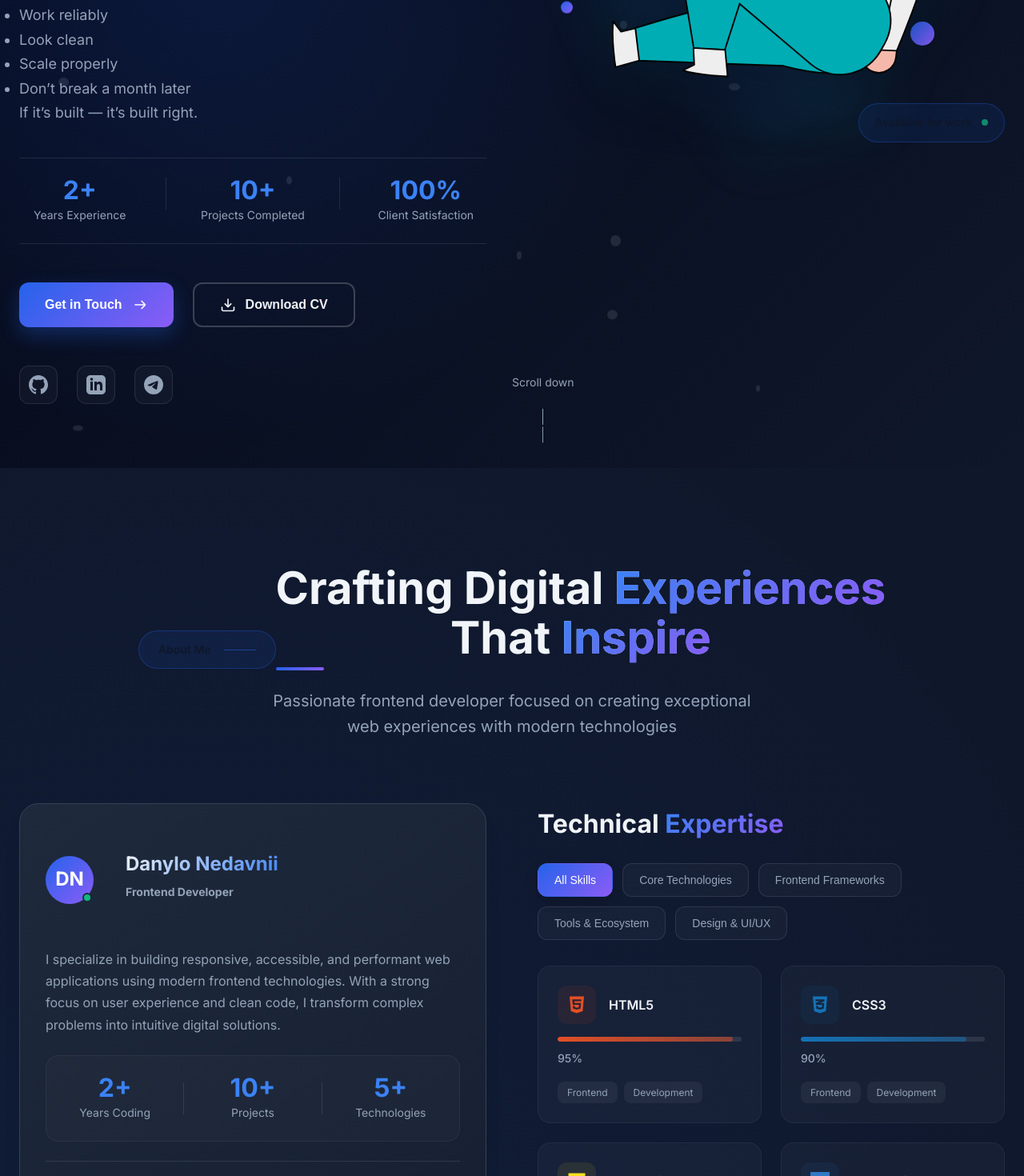
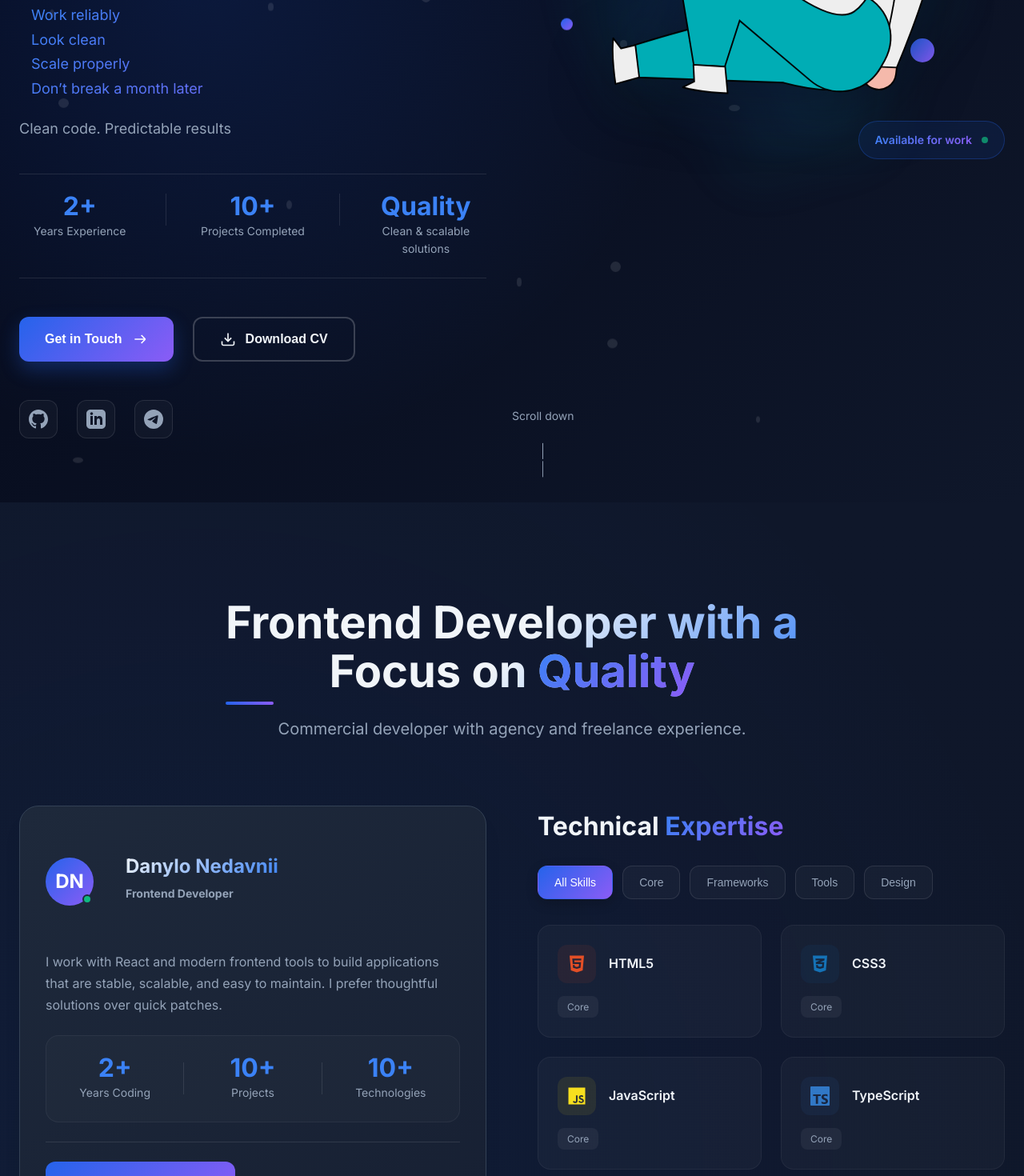
Before and after one commit to Nedavniy/NedavniyCode, a React (Vite) app: page / in a window 1280 px wide. Shown: the part 700-2170 px from the top of the page at 80% size. Built offline with nearby package versions, Linux system fonts and the light colour scheme.

Commit message:
Fixed bugs, improved visuals, updated logic

```diff
--- a/src/components/About.css
+++ b/src/components/About.css
@@ -366,30 +366,6 @@
     color: var(--text-primary);
 }
 
-.skill__level {
-    margin-bottom: 1rem;
-}
-
-.level__bar {
-    height: 6px;
-    background: rgba(255, 255, 255, 0.1);
-    border-radius: 3px;
-    overflow: hidden;
-    margin-bottom: 0.5rem;
-}
-
-.level__fill {
-    height: 100%;
-    border-radius: 3px;
-    transition: width 1.5s cubic-bezier(0.4, 0, 0.2, 1);
-}
-
-.level__percentage {
-    font-size: 0.875rem;
-    color: var(--text-secondary);
-    font-weight: 500;
-}
-
 .skill__tags {
     display: flex;
     gap: 0.5rem;
@@ -403,32 +379,6 @@
     color: var(--text-secondary);
 }
 
-.skills__legend {
-    display: flex;
-    justify-content: center;
-    gap: 2rem;
-    padding: 1.5rem;
-    background: rgba(255, 255, 255, 0.02);
-    border-radius: 1rem;
-    border: 1px solid rgba(255, 255, 255, 0.05);
-}
-
-.legend__item {
-    display: flex;
-    align-items: center;
-    gap: 0.5rem;
-}
-
-.legend__dot {
-    width: 10px;
-    height: 10px;
-    border-radius: 50%;
-}
-
-.legend__item span {
-    font-size: 0.875rem;
-    color: var(--text-secondary);
-}
 
 /* Image */
 .about__image {
@@ -547,7 +497,7 @@
     animation-delay: 2s;
 }
 
-/* Адаптивность */
+/* Mobile Version */
 @media (max-width: 1024px) {
     .about__content {
         grid-template-columns: 1fr;
--- a/src/components/About.jsx
+++ b/src/components/About.jsx
@@ -3,7 +3,7 @@ import './About.css'
 import InfoImg from '../assets/info__img.svg'
 import InfoImgBg from '../assets/info__img--bg.svg'
 
-// Иконки для навыков
+// Icons
 import {
   FaHtml5, FaCss3Alt, FaJs, FaReact,
   FaGitAlt, FaGithub, FaFigma,
@@ -19,39 +19,39 @@ function About() {
 
   const skillsData = {
     core: [
-      { name: 'HTML5', icon: <FaHtml5 />, level: 95, color: '#E34F26' },
-      { name: 'CSS3', icon: <FaCss3Alt />, level: 90, color: '#1572B6' },
-      { name: 'JavaScript', icon: <FaJs />, level: 88, color: '#F7DF1E' },
-      { name: 'TypeScript', icon: <SiTypescript />, level: 80, color: '#3178C6' },
-      { name: 'Sass/SCSS', icon: <FaSass />, level: 85, color: '#CC6699' }
+      { name: 'HTML5', type: ["Core"], icon: <FaHtml5 />,  color: '#E34F26' },
+      { name: 'CSS3', type: ["Core"], icon: <FaCss3Alt />,  color: '#1572B6' },
+      { name: 'JavaScript', type: ["Core"], icon: <FaJs />,  color: '#F7DF1E' },
+      { name: 'TypeScript', type: ["Core"], icon: <SiTypescript />, level: 80, color: '#3178C6' },
+      { name: 'Sass/SCSS', type: ["Core"], icon: <FaSass />,  color: '#CC6699' }
     ],
     frontend: [
-      { name: 'React.js', icon: <FaReact />, level: 92, color: '#61DAFB' },
-      { name: 'Vite', icon: <SiVite />, level: 85, color: '#646CFF' },
-      { name: 'Tailwind CSS', icon: <SiTailwindcss />, level: 88, color: '#06B6D4' },
-      { name: 'Next.js', icon: <SiVercel />, level: 75, color: '#000000' }
+      { name: 'React.js', type: ["Frameworks"], icon: <FaReact />,  color: '#61DAFB' },
+      { name: 'Vite', type: ["Frameworks"], icon: <SiVite />,  color: '#646CFF' },
+      { name: 'Tailwind CSS', type: ["Frameworks"], icon: <SiTailwindcss />, color: '#06B6D4' },
+      { name: 'Next.js', type: ["Frameworks"], icon: <SiVercel />, color: '#000000' }
     ],
     tools: [
-      { name: 'Git', icon: <FaGitAlt />, level: 90, color: '#F05032' },
-      { name: 'GitHub', icon: <FaGithub />, level: 88, color: '#181717' },
-      { name: 'VS Code', icon: <VscVscode />, level: 95, color: '#007ACC' },
-      { name: 'npm', icon: <FaNpm />, level: 85, color: '#CB3837' },
-      { name: 'ESLint', icon: <SiEslint />, level: 80, color: '#4B32C3' },
-      { name: 'Prettier', icon: <SiPrettier />, level: 85, color: '#F7B93E' }
+      { name: 'Git', type: ["Tools"], icon: <FaGitAlt />, color: '#F05032' },
+      { name: 'GitHub', type: ["Tools"], icon: <FaGithub />, color: '#181717' },
+      { name: 'VS Code', type: ["Tools"], icon: <VscVscode />, color: '#007ACC' },
+      { name: 'npm', type: ["Tools"], icon: <FaNpm />, color: '#CB3837' },
+      { name: 'ESLint', type: ["Tools"], icon: <SiEslint />, color: '#4B32C3' },
+      { name: 'Prettier', type: ["Tools"], icon: <SiPrettier />, color: '#F7B93E' }
     ],
     design: [
-      { name: 'Figma', icon: <FaFigma />, level: 85, color: '#F24E1E' },
-      { name: 'Photoshop', icon: <SiAdobephotoshop />, level: 70, color: '#31A8FF' },
-      { name: 'UI/UX Design', icon: '🎨', level: 75, color: '#8B5CF6' }
+      { name: 'Figma', type: ['Design'], icon: <FaFigma />, color: '#F24E1E' },
+      { name: 'Photoshop', type: ["Design"], icon: <SiAdobephotoshop />, color: '#31A8FF' },
+      { name: 'UI/UX Design', type: ["Design"], icon: '🎨', color: '#8B5CF6' }
     ]
   }
 
   const categories = [
     { id: 'all', label: 'All Skills' },
-    { id: 'core', label: 'Core Technologies' },
-    { id: 'frontend', label: 'Frontend Frameworks' },
-    { id: 'tools', label: 'Tools & Ecosystem' },
-    { id: 'design', label: 'Design & UI/UX' }
+    { id: 'core', label: 'Core' },
+    { id: 'frontend', label: 'Frameworks' },
+    { id: 'tools', label: 'Tools' },
+    { id: 'design', label: 'Design' }
   ]
 
   useEffect(() => {
@@ -86,19 +86,13 @@ function About() {
     <section className='about__section' id='about' ref={sectionRef}>
       <div className='about__container container'>
         <div className={`about__header ${isVisible ? 'visible' : ''}`}>
-          <div className='about__badge'>
-            <span className='badge__text'>About Me</span>
-            <div className='badge__line'></div>
-          </div>
 
           <h2 className='about__heading'>
-            Crafting Digital <span className='text-gradient'>Experiences</span>
-            <br />That <span className='text-gradient'>Inspire</span>
+            Frontend Developer with a <br /> Focus on <span className='text-gradient'>Quality</span>
           </h2>
 
           <p className='about__subheading'>
-            Passionate frontend developer focused on creating exceptional
-            web experiences with modern technologies
+            Commercial developer with agency and freelance experience.
           </p>
         </div>
 
@@ -121,10 +115,8 @@ function About() {
 
               <div className='card__body'>
                 <p className='about__description'>
-                  I specialize in building responsive, accessible, and
-                  performant web applications using modern frontend technologies.
-                  With a strong focus on user experience and clean code, I transform
-                  complex problems into intuitive digital solutions.
+                  I work with React and modern frontend tools to build applications that are stable, scalable, and easy to maintain.
+                  I prefer thoughtful solutions over quick patches.
                 </p>
 
                 <div className='about__stats'>
@@ -139,7 +131,7 @@ function About() {
                   </div>
                   <div className='stat__divider'></div>
                   <div className='stat'>
-                    <div className='stat__number'>5+</div>
+                    <div className='stat__number'>10+</div>
                     <div className='stat__label'>Technologies</div>
                   </div>
                 </div>
@@ -159,7 +151,7 @@ function About() {
               <div className='feature'>
                 <div className='feature__icon'>⚡</div>
                 <div className='feature__content'>
-                  <h4>Fast & Performant</h4>
+                  <h4>Performance-Focused</h4>
                   <p>Optimized code for maximum performance and speed</p>
                 </div>
               </div>
@@ -183,8 +175,8 @@ function About() {
               <div className='feature'>
                 <div className='feature__icon'>🎨</div>
                 <div className='feature__content'>
-                  <h4>Modern UI/UX</h4>
-                  <p>Intuitive interfaces with attention to detail</p>
+                  <h4>UI with Clear Logic</h4>
+                  <p>Clear structure and consistent interaction patterns</p>
                 </div>
               </div>
             </div>
@@ -219,48 +211,25 @@ function About() {
                   <div className='skill__header'>
                     <div
                       className='skill__icon'
-                      style={{ color: skill.color, backgroundColor: `${skill.color}15` }}
+                      style={{
+                        color: skill.color,
+                        backgroundColor: `${skill.color}15`
+                      }}
                     >
                       {skill.icon}
                     </div>
+
                     <span className='skill__name'>{skill.name}</span>
                   </div>
 
-                  <div className='skill__level'>
-                    <div className='level__bar'>
-                      <div
-                        className='level__fill'
-                        style={{
-                          width: `${skill.level}%`,
-                          background: `linear-gradient(90deg, ${skill.color}, ${skill.color}80)`
-                        }}
-                      ></div>
-                    </div>
-                    <span className='level__percentage'>{skill.level}%</span>
-                  </div>
-
                   <div className='skill__tags'>
-                    <span className='tag'>Frontend</span>
-                    <span className='tag'>Development</span>
+                    <span className='tag'>{skill.type}</span>
                   </div>
                 </div>
               ))}
             </div>
 
-            <div className='skills__legend'>
-              <div className='legend__item'>
-                <div className='legend__dot' style={{ background: '#10B981' }}></div>
-                <span>Advanced (85-100%)</span>
-              </div>
-              <div className='legend__item'>
-                <div className='legend__dot' style={{ background: '#F59E0B' }}></div>
-                <span>Intermediate (70-84%)</span>
-              </div>
-              <div className='legend__item'>
-                <div className='legend__dot' style={{ background: '#EF4444' }}></div>
-                <span>Learning (Below 70%)</span>
-              </div>
-            </div>
+
           </div>
         </div>
 
--- a/src/components/Hero.css
+++ b/src/components/Hero.css
@@ -71,6 +71,12 @@
 .hero__wave {
     font-size: 2rem;
     animation: wave 2.5s ease-in-out infinite;
+}
+
+.hero__description ul {
+    list-style: none;
+    margin-left: 15px;
+    margin-bottom: 20px;
 }
 
 @keyframes wave {
@@ -400,7 +406,6 @@
 .badge__text {
     font-size: 0.875rem;
     font-weight: 500;
-    color: var(--text-primary);
 }
 
 .badge__dot {
--- a/src/components/Hero.jsx
+++ b/src/components/Hero.jsx
@@ -56,7 +56,7 @@ function Hero() {
 
           <h1 className="hero__title">
             <p>Danylo</p>
-            <p><span className='hero__surname'>Nedavnii</span></p>
+            <p><span className='text-gradient'>Nedavnii</span></p>
           </h1>
 
           <div className="hero__role">
@@ -78,30 +78,30 @@ function Hero() {
 
           <div className="hero__description">
             <p>
-              Frontend developer who builds websites the right way.
+              Frontend developer who builds websites the <span className='text-gradient'>right way</span>
               <br />
-              Websites that work exactly as intended.
+              Websites that work exactly as intended
             </p>
 
             <p>
-              No hacks. No random decisions. No “good enough.”
+              No hacks. No random decisions. No “good enough”
             </p>
 
             <p>
-              For me, quality isn’t a checkbox — it’s the foundation of the product.
-              Thoughtful architecture, clean code, predictable interfaces, and attention to detail aren’t extras — they’re the standard.
+              For me, <span className='text-gradient'>quality isn’t a checkbox</span> — it’s the foundation of the product.
+              Thoughtful architecture, clean code, predictable interfaces, and attention to detail aren’t extras — they’re the standard
             </p>
 
             <p>I build interfaces that:</p>
 
-            <ul>
-              <li>Work <span className=''>reliably</span></li>
+            <ul className='description__list text-gradient'>
+              <li>Work reliably</li>
               <li>Look clean</li>
               <li>Scale properly</li>
               <li>Don’t break a month later</li>
             </ul>
 
-            <p>If it’s built — it’s built right.</p>
+            <p>Clean code. Predictable results</p>
         </div>
 
           <div className="hero__stats">
@@ -116,8 +116,8 @@ function Hero() {
             </div>
             <div className="stat__divider"></div>
             <div className="stat__item">
-              <span className="stat__number">100%</span>
-              <span className="stat__label">Client Satisfaction</span>
+              <span className="stat__number">Quality</span>
+              <span className="stat__label">Clean & scalable solutions</span>
             </div>
           </div>
 
@@ -178,13 +178,13 @@ function Hero() {
             />
             <div className="hero__image-glow"></div>
 
-            {/* Декоративные элементы */}
+            {/* Decorative Elements */}
             <div className="floating-element floating-element--1"></div>
             <div className="floating-element floating-element--2"></div>
             <div className="floating-element floating-element--3"></div>
 
             <div className="hero__badge">
-              <span className="badge__text">Available for work</span>
+              <span className="badge__text text-gradient">Available for work</span>
               <div className="badge__dot"></div>
             </div>
           </div>
--- a/src/components/Portfolio.jsx
+++ b/src/components/Portfolio.jsx
@@ -10,9 +10,8 @@ function Portfolio() {
   const [isVisible, setIsVisible] = useState(false)
   const [selectedProject, setSelectedProject] = useState(null)
   const sectionRef = useRef(null)
-  const [viewMode, setViewMode] = useState('grid') // 'grid' или 'list'
+  const [viewMode, setViewMode] = useState('grid')
 
-  // Все уникальные стеки из проектов
   const allStacks = ['all', ...new Set(Projects.flatMap(project => project.stack))]
 
   const filteredProjects = selectedCategory === 'all'
@@ -109,10 +108,6 @@ function Portfolio() {
 
       <div className='container'>
         <div className={`portfolio__header ${isVisible ? 'visible' : ''}`}>
-          <div className='portfolio__badge'>
-            <FaFilter />
-            <span>Portfolio</span>
-          </div>
 
           <h2 className='portfolio__title'>
             Featured <span className='text-gradient'>Projects</span>
@@ -120,7 +115,6 @@ function Portfolio() {
 
           <p className='portfolio__subtitle'>
             A selection of my recent work showcasing frontend development skills
-            and attention to detail
           </p>
         </div>
 
@@ -277,7 +271,7 @@ function Portfolio() {
         </div>
       </div>
 
-      {/* Модальное окно проекта */}
+      {/* Modal */}
       {selectedProject && (
         <div className='project__modal' onClick={closeProjectModal}>
           <div className='modal__content' onClick={(e) => e.stopPropagation()}>
--- a/src/index.css
+++ b/src/index.css
@@ -17,7 +17,7 @@
   --success: #10b981;
   --error: #ef4444;
 
-  /* Эффекты */
+  /* Effects */
   --shadow-sm: 0 1px 2px 0 rgb(0 0 0 / 0.05);
   --shadow: 0 4px 6px -1px rgb(0 0 0 / 0.1);
   --shadow-md: 0 10px 15px -3px rgb(0 0 0 / 0.1);
@@ -25,7 +25,7 @@
   --shadow-xl: 0 25px 50px -12px rgb(0 0 0 / 0.25);
   --glow: 0 0 20px rgba(37, 99, 235, 0.3);
 
-  /* Анимации */
+  /* Animations */
   --transition-fast: 150ms cubic-bezier(0.4, 0, 0.2, 1);
   --transition: 300ms cubic-bezier(0.4, 0, 0.2, 1);
   --transition-slow: 500ms cubic-bezier(0.4, 0, 0.2, 1);
@@ -119,7 +119,7 @@ p {
   margin-bottom: 1.5rem;
 }
 
-/* Утилиты */
+/* Ulility */
 .modify__blue {
   color: var(--primary-light);
 }
```
Also changed, not shown: src/assets/images/NedavniyCode.png, 1 other file (tests, documents, lock files or other folders).
